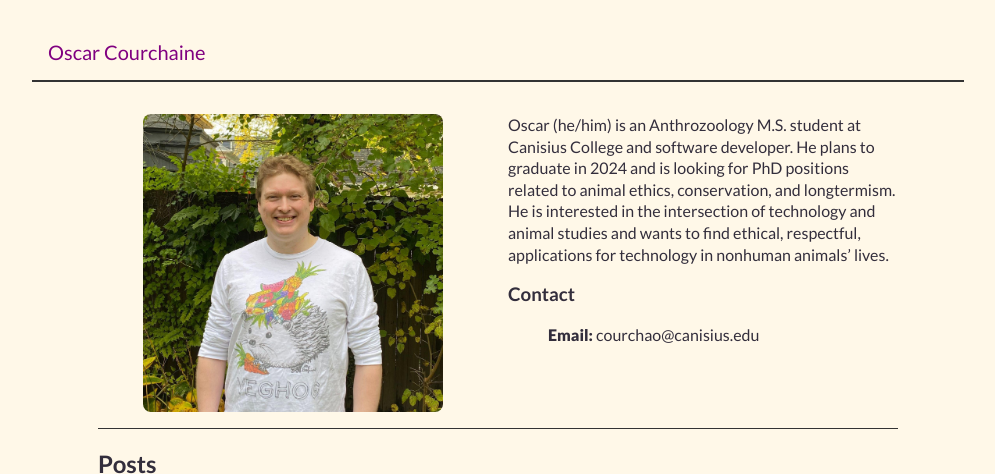
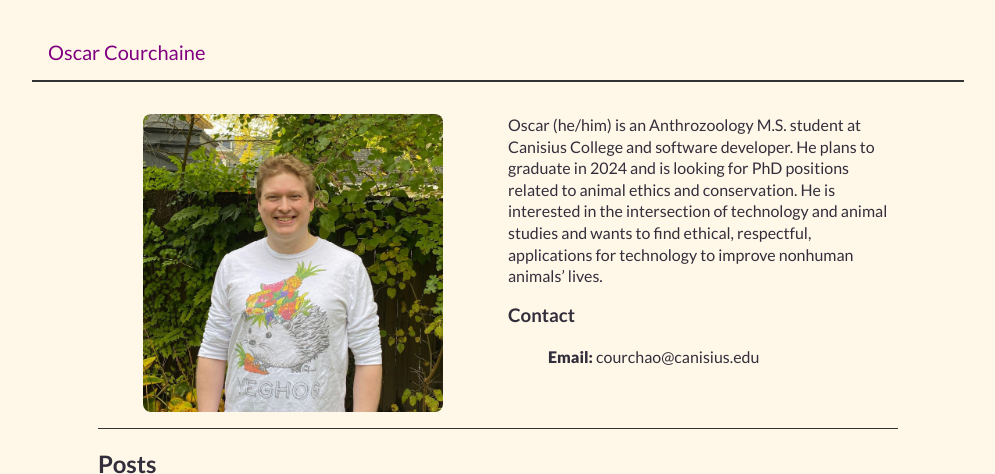
Before and after one commit to oscarcourchaine/oscarcourchaine.github.io, a Jekyll site: the page built from index.markdown, in a window 1280 px wide and 900 px high, cut to the strip 0-474 px from the top of the window. Shown: the whole strip, without its empty margins (142-1137 px from the left). Built offline with Jekyll 4.4.1, drawn with Linux system fonts in a browser that asks for light colours.

Commit message:
updated description

```diff
--- a/index.markdown
+++ b/index.markdown
@@ -10,7 +10,7 @@ layout: default
         <img class="mainphoto" src="../media/oscar.jpeg">
     </div>
     <div class="flex-child info">
-        Oscar (he/him) is an Anthrozoology M.S. student at Canisius College and software developer. He plans to graduate in 2024 and is looking for PhD positions related to animal ethics, conservation, and longtermism. He is interested in the intersection of technology and animal studies and wants to find ethical, respectful, applications for technology in nonhuman animals’ lives.
+        Oscar (he/him) is an Anthrozoology M.S. student at Canisius College and software developer. He plans to graduate in 2024 and is looking for PhD positions related to animal ethics and conservation. He is interested in the intersection of technology and animal studies and wants to find ethical, respectful, applications for technology to improve nonhuman animals’ lives.
         <h3> Contact </h3>
         <ul class="links">
             <li>
```
